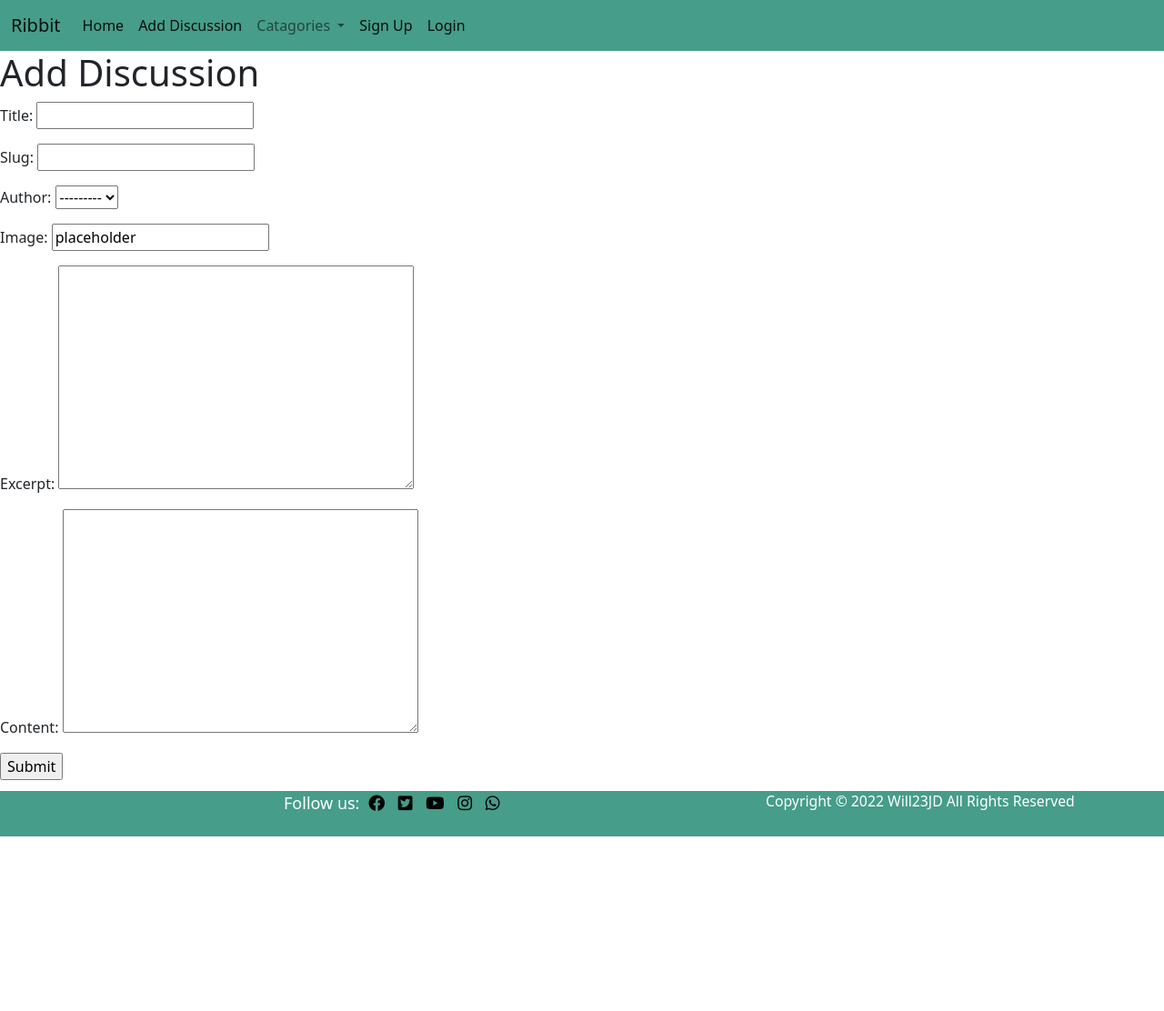
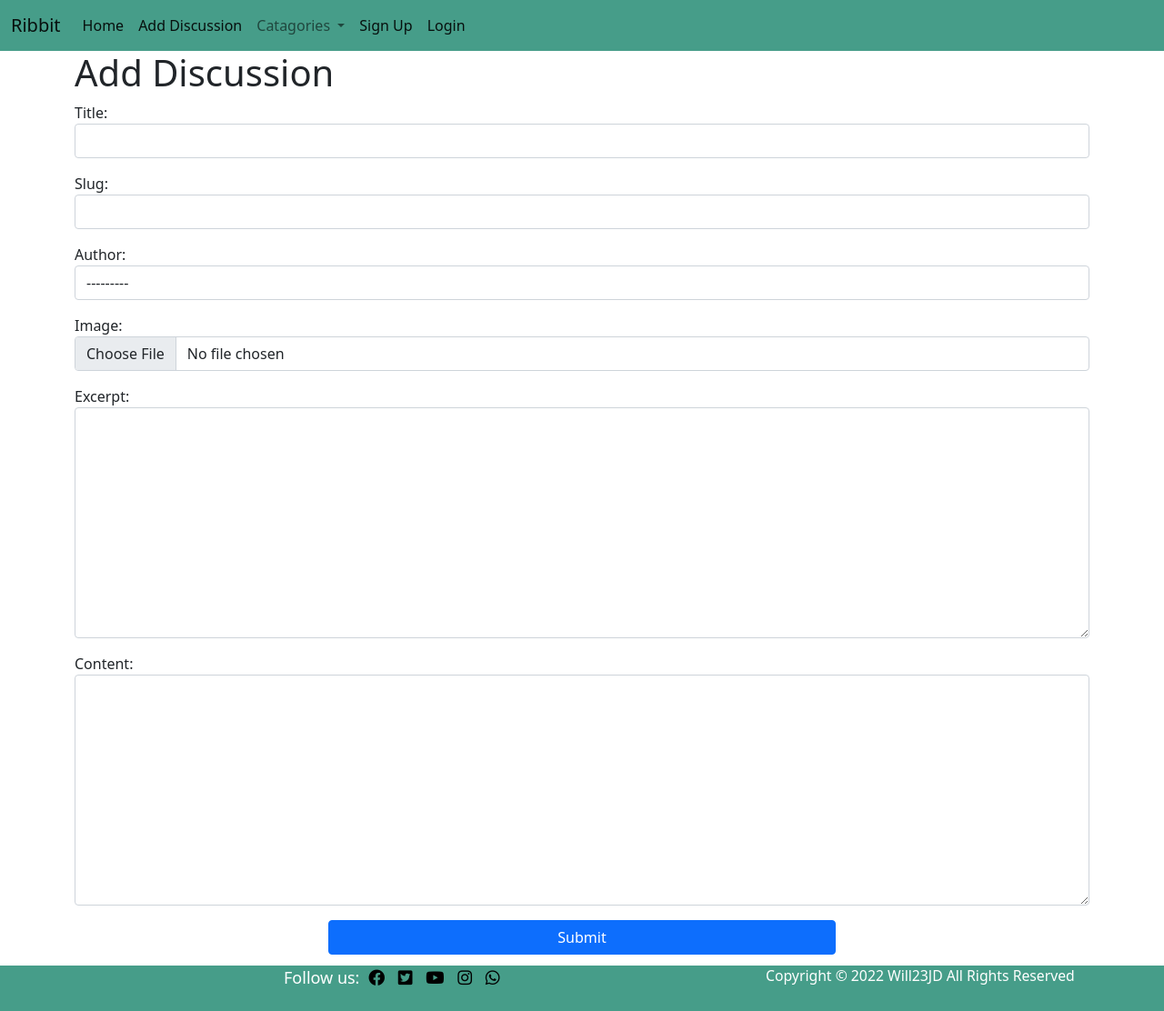
Before and after one commit to Code-Institute-Submissions/will23JD-Ribbit_SepResub, a Django app: page /add_discussion/ in a window 1280 px wide. Shown: the whole page at 91% size. Before the commit the page ends 920 px from the top, so only its background shows below. Run offline with Django 3.2, Linux system fonts and the light colour scheme.

Commit message:
add custom style to add discussion form

```diff
--- /dev/null
+++ b/discussion/forms.py
@@ -0,0 +1,15 @@
+from django import forms
+from .models import discussion
+
+class DiscussionForm(forms.ModelForm):
+    class Meta:
+        model = discussion
+        fields = ('title', 'slug', 'author', 'featured_image', 'excerpt', 'content')
+        widgets = {
+            'title': forms.TextInput(attrs={'class': 'form-control'}),
+            'slug': forms.TextInput(attrs={'class': 'form-control', 'slug': ('title',)}),
+            'author': forms.Select(attrs={'class': 'form-control'}),
+            'featured_image': forms.FileInput(attrs={'class': 'form-control'}),
+            'excerpt': forms.Textarea(attrs={'class': 'form-control'}),
+            'content': forms.Textarea(attrs={'class': 'form-control'}),
+        }
--- a/discussion/views.py
+++ b/discussion/views.py
@@ -2,6 +2,8 @@ from django.shortcuts import render
 from django.http import HttpResponseRedirect
 from django.views import generic
 from .models import discussion
+from .forms import DiscussionForm
+
 
 class DiscussionList(generic.ListView):
     model = discussion
@@ -16,5 +18,6 @@ class DiscussionOpen(generic.DetailView):
 
 class AddDiscussion(generic.CreateView):
     model = discussion
+    form_class = DiscussionForm
     template_name = 'add_discussion.html'
-    fields = ('title', 'slug', 'author', 'featured_image', 'excerpt', 'content')
+    # fields = ('title', 'slug', 'author', 'featured_image', 'excerpt', 'content')
--- a/templates/add_discussion.html
+++ b/templates/add_discussion.html
@@ -3,12 +3,19 @@
 {% block content %}
 
 {% load cloudinary %}
-
-<h1>Add Discussion</h1>
-<form method="POST" enctype="multipart/form-data">
-    {% csrf_token %}
-    {{ form.as_p }}
-    <input type="submit" value="Submit">
-</form>
+<div class="container">
+    <h1>Add Discussion</h1>
+    <div class="row align-items-center">
+        <div class="col">
+            <form method="POST" enctype="multipart/form-data">
+                {% csrf_token %}
+                {{ form.as_p }}
+                <div class="d-grid gap-2 col-6 mx-auto">
+                    <input class="btn btn-primary" type="submit" value="Submit">
+                  </div>
+            </form>
+        </div>
+    </div>
+</div>
 
 {% endblock content %}
```
